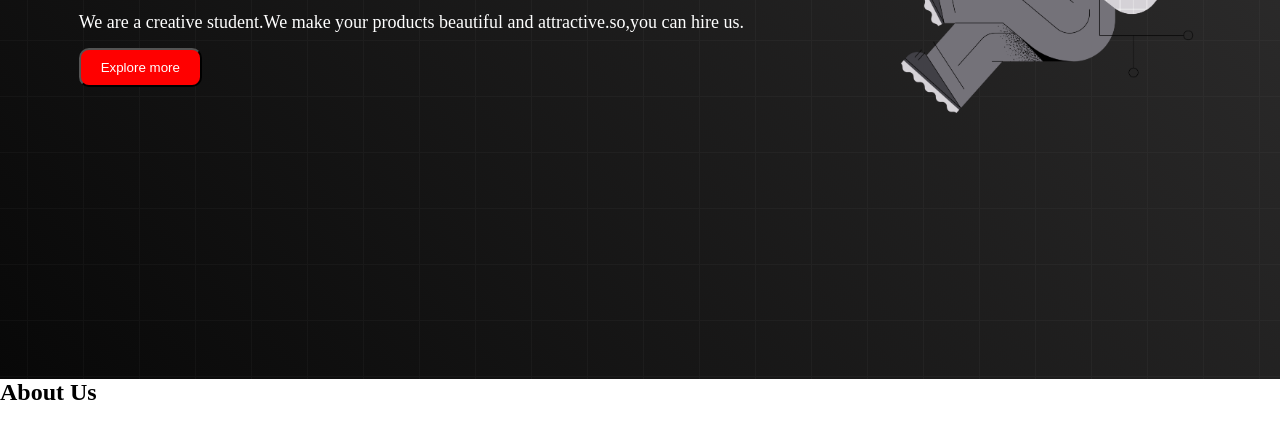
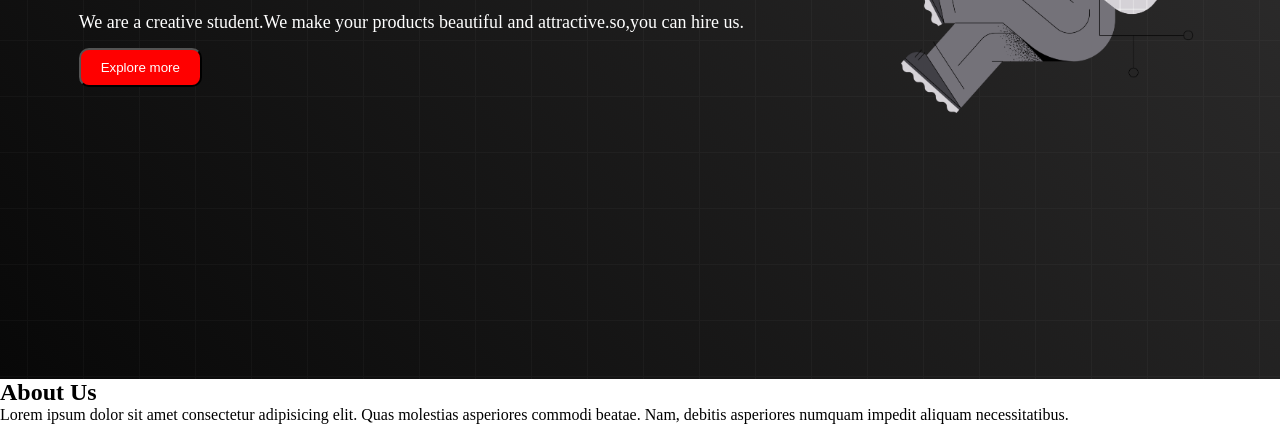
Before and after one commit to Chumki111/my-github-website, a plain HTML site: page index.html in a window 1280 px wide. Shown: the part 493-917 px from the top of the page. Drawn offline with Linux system fonts and the light colour scheme.

Commit message:
addea seventh commit

```diff
--- a/index.html
+++ b/index.html
@@ -36,6 +36,7 @@
                 </div>
             </div>
             <h1>About Us</h1>
+            <p>Lorem ipsum dolor sit amet consectetur adipisicing elit. Quas molestias asperiores commodi beatae. Nam, debitis asperiores numquam impedit aliquam necessitatibus.</p>
       </section>
     </main>
     <footer></footer>
```
